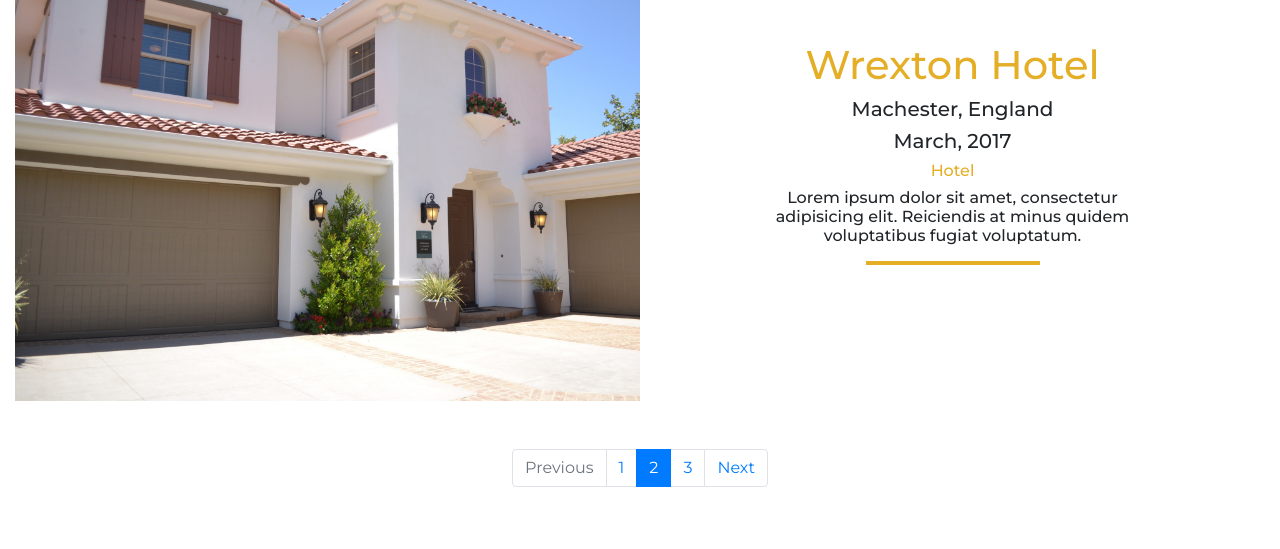
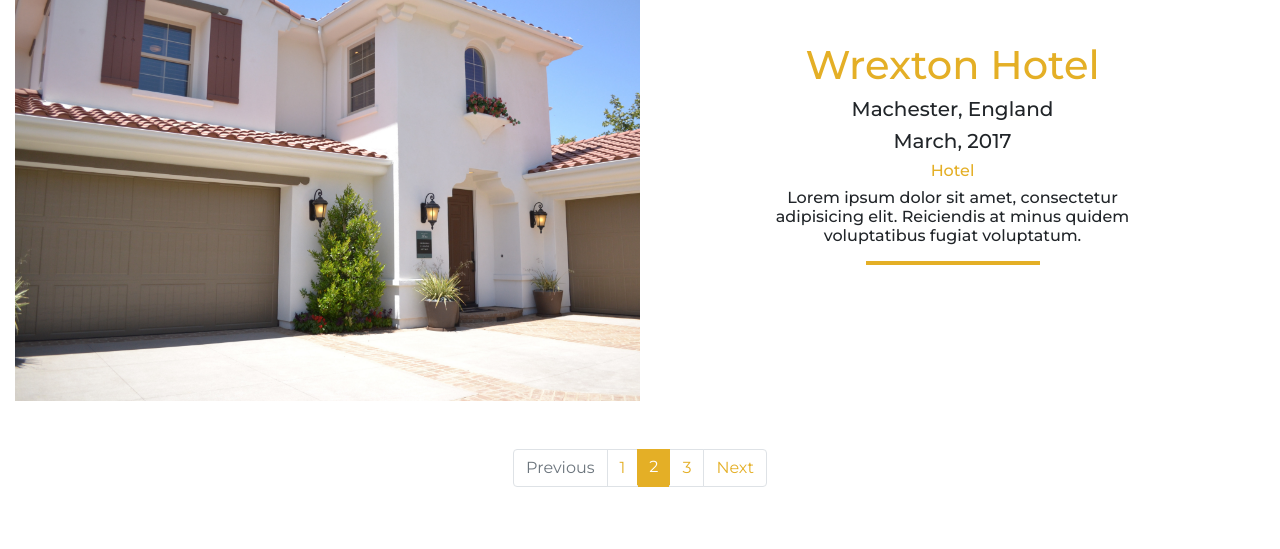
Before and after one commit to EmmanuelOluwafemi/paragon_projects, a plain HTML site: page index.html in a window 1280 px wide. Shown: the part 4034-4583 px from the top of the page. Drawn offline with nearby package versions, Linux system fonts and the light colour scheme.

Commit message:
final changes with pagination

```diff
--- a/style.css
+++ b/style.css
@@ -153,6 +153,21 @@ body {
 }
 
 
+/* Pagination */
+.page-link{
+    color: #E4AF26;
+}
+
+.page-link:hover{
+    color: #ccc;
+}
+
+.page-item.active .page-link{
+    background-color: #E4AF26;
+    border: none;
+}
+
+
 /*------------Footer Section--------------*/
 #footer-section {
     background-color: #0F2531;
```
